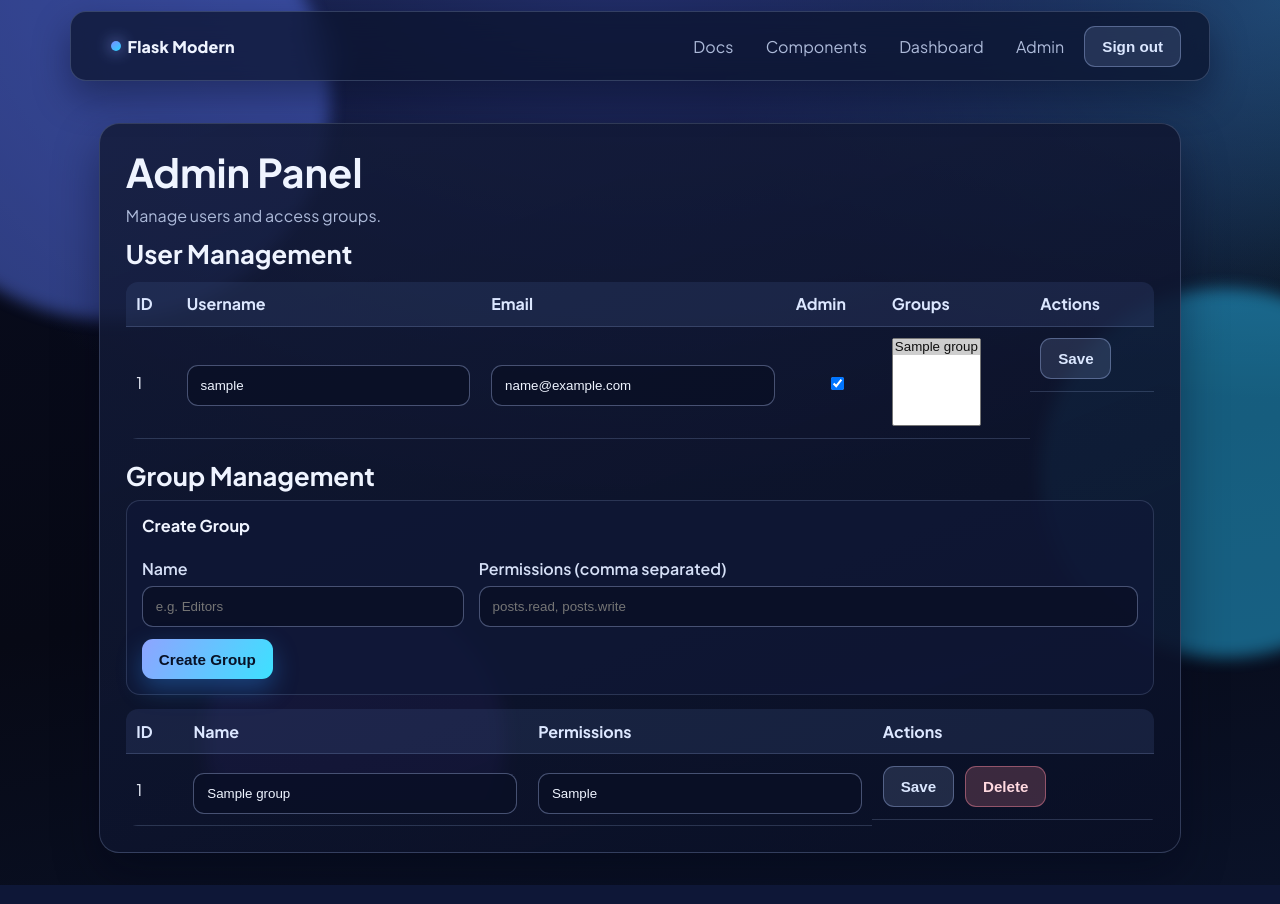
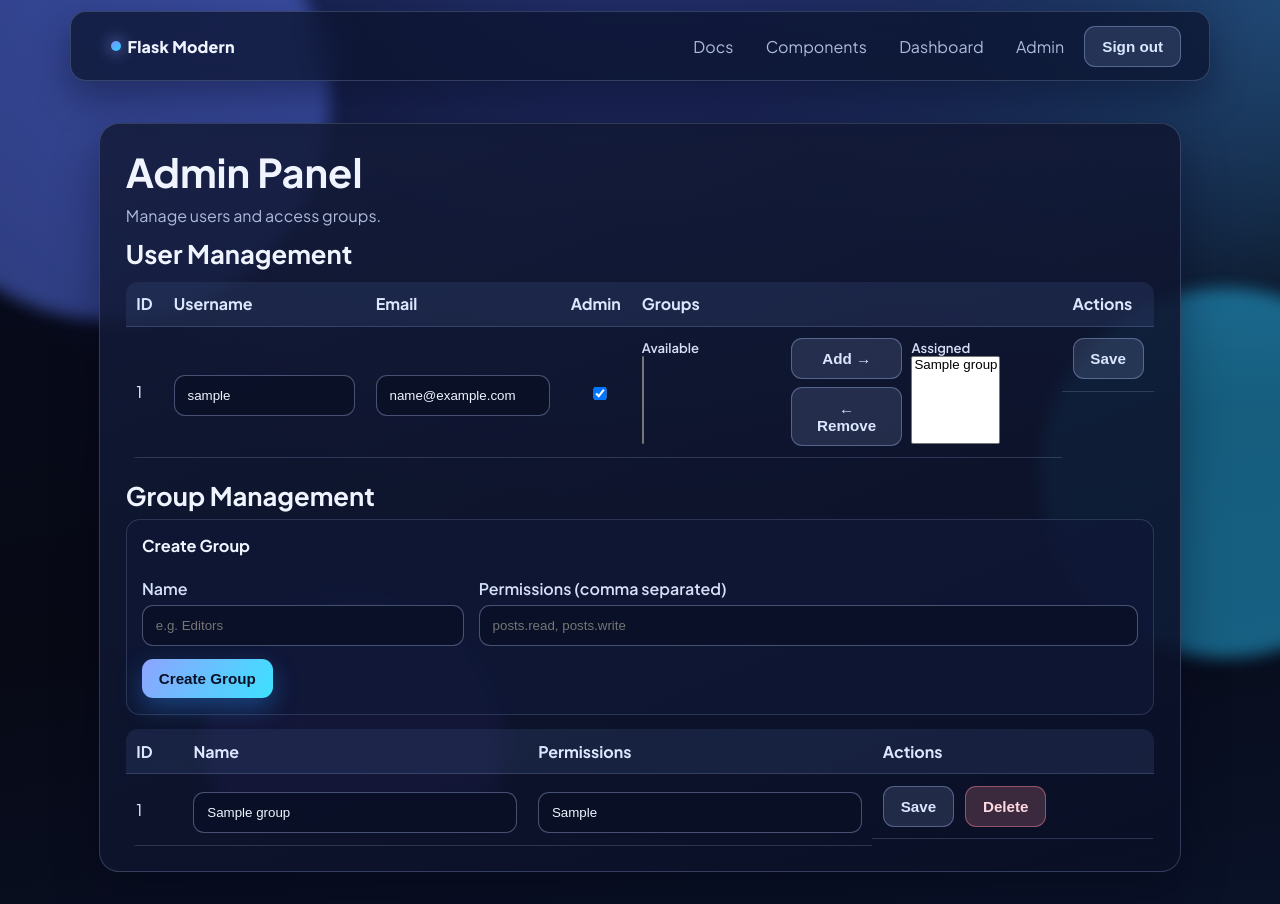
Before and after one commit to Nightblade3223/Python_Flask_Fun_2026, a Flask app: page /admin/ in a window 1280 px wide. Run offline with Flask 3, Linux system fonts and the light colour scheme; a user stored in the database is signed in; tables that the repository leaves empty hold one stand-in row (values such as "Sample post").

Commit message:
Fix admin user group add/remove selection flow

```diff
--- a/app/static/css/app.css
+++ b/app/static/css/app.css
@@ -401,3 +401,36 @@ tbody tr:hover td {
 .multi-select {
   min-height: 88px;
 }
+
+
+.group-picker {
+  display: grid;
+  grid-template-columns: minmax(140px, 1fr) auto minmax(140px, 1fr);
+  gap: .6rem;
+  align-items: center;
+}
+
+.group-picker-actions {
+  display: flex;
+  flex-direction: column;
+  gap: .5rem;
+}
+
+.picker-btn {
+  min-width: 88px;
+}
+
+.group-picker label {
+  margin-top: 0;
+  font-size: .82rem;
+}
+
+@media (max-width: 900px) {
+  .group-picker {
+    grid-template-columns: 1fr;
+  }
+
+  .group-picker-actions {
+    flex-direction: row;
+  }
+}
--- a/app/templates/admin.html
+++ b/app/templates/admin.html
@@ -20,11 +20,28 @@
           <input type="checkbox" id="admin-{{ user.id }}" {% if user.is_admin %}checked{% endif %} />
         </td>
         <td>
-          <select id="groups-{{ user.id }}" multiple class="multi-select">
-            {% for group in groups %}
-              <option value="{{ group.id }}" {% if group in user.groups %}selected{% endif %}>{{ group.name }}</option>
-            {% endfor %}
-          </select>
+          <div class="group-picker" aria-label="Group selection for {{ user.username }}">
+            <div>
+              <label for="groups-available-{{ user.id }}">Available</label>
+              <select id="groups-available-{{ user.id }}" multiple class="multi-select">
+                {% for group in groups if group not in user.groups %}
+                  <option value="{{ group.id }}">{{ group.name }}</option>
+                {% endfor %}
+              </select>
+            </div>
+            <div class="group-picker-actions">
+              <button type="button" class="ghost-btn picker-btn" onclick="addGroups({{ user.id }})">Add →</button>
+              <button type="button" class="ghost-btn picker-btn" onclick="removeGroups({{ user.id }})">← Remove</button>
+            </div>
+            <div>
+              <label for="groups-selected-{{ user.id }}">Assigned</label>
+              <select id="groups-selected-{{ user.id }}" multiple class="multi-select">
+                {% for group in user.groups|sort(attribute='name') %}
+                  <option value="{{ group.id }}">{{ group.name }}</option>
+                {% endfor %}
+              </select>
+            </div>
+          </div>
         </td>
         <td class="stack-row">
           <button class="ghost-btn" onclick="saveUser({{ user.id }})">Save</button>
@@ -77,8 +94,38 @@
 
 <script>
   function selectedGroupIds(userId) {
-    const select = document.getElementById(`groups-${userId}`);
-    return Array.from(select.selectedOptions).map((option) => Number(option.value));
+    const select = document.getElementById(`groups-selected-${userId}`);
+    return Array.from(select.options).map((option) => Number(option.value));
+  }
+
+  function moveSelectedOptions(fromSelect, toSelect) {
+    const selected = Array.from(fromSelect.selectedOptions);
+    if (!selected.length) {
+      return;
+    }
+
+    selected.forEach((option) => {
+      toSelect.add(option);
+    });
+
+    sortOptions(toSelect);
+  }
+
+  function sortOptions(select) {
+    const sorted = Array.from(select.options).sort((a, b) => a.text.localeCompare(b.text));
+    sorted.forEach((option) => select.add(option));
+  }
+
+  function addGroups(userId) {
+    const available = document.getElementById(`groups-available-${userId}`);
+    const selected = document.getElementById(`groups-selected-${userId}`);
+    moveSelectedOptions(available, selected);
+  }
+
+  function removeGroups(userId) {
+    const available = document.getElementById(`groups-available-${userId}`);
+    const selected = document.getElementById(`groups-selected-${userId}`);
+    moveSelectedOptions(selected, available);
   }
 
   async function apiPost(url, payload) {
```
Also changed, not shown: tests/test_admin_management.py (+60 -0 lines).
